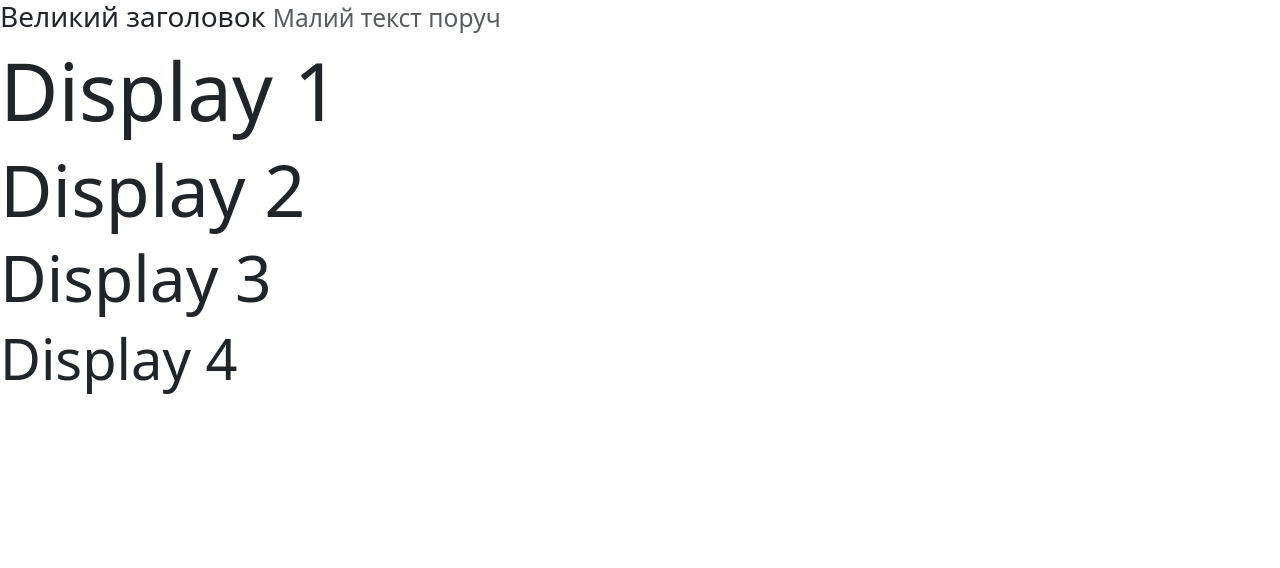
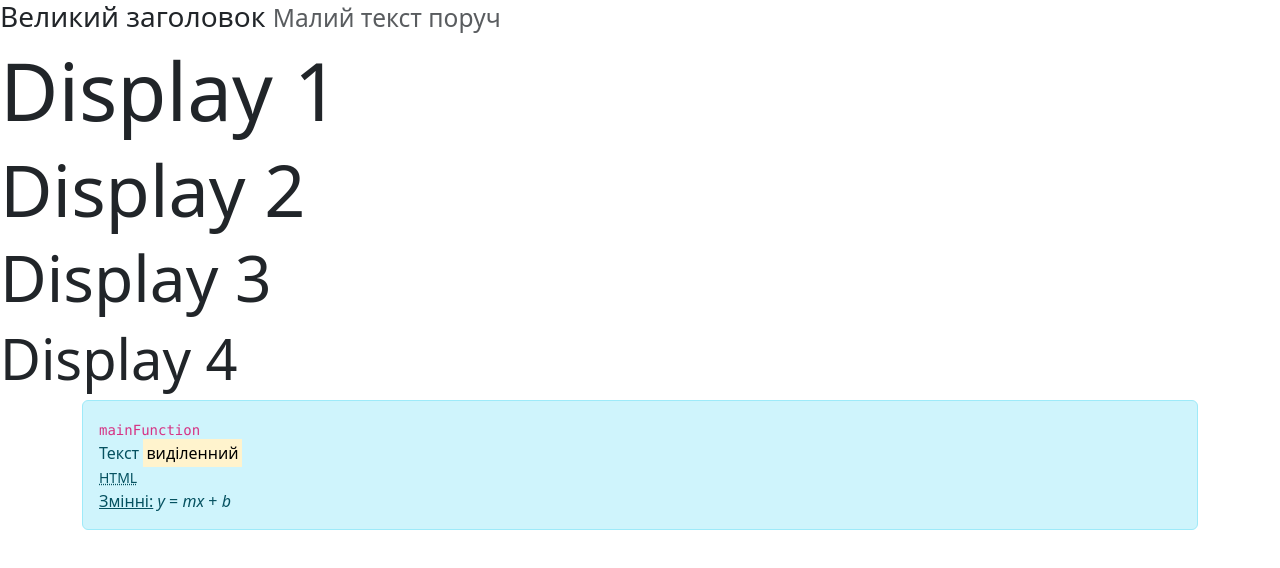
Before and after one commit to felkost/staticSiteexp01, a plain HTML site: page task08.html in a window 1280 px wide. Drawn offline with nearby package versions, Linux system fonts and the light colour scheme.

Commit message:
div Bootstrap text

```diff
--- a/task08.html
+++ b/task08.html
@@ -16,5 +16,13 @@
     <h2 class="display-2">Display 2</h2>
     <h3 class="display-3">Display 3</h3>
     <h4 class="display-4">Display 4</h4>
+    <div class="container">
+        <div class="alert alert-info" class="p-4">
+            <code>mainFunction</code><br>
+            Текст <mark>виділенний</mark><br>
+            <abbr title="HyperText Markup Language" class="initialism">HTML</abbr><br>
+            <u>Змінні:</u> <var>y</var> = <var>m</var><var>x</var> + <var>b</var>
+        </div>
+    </div>
 </body>
 </html>
```
